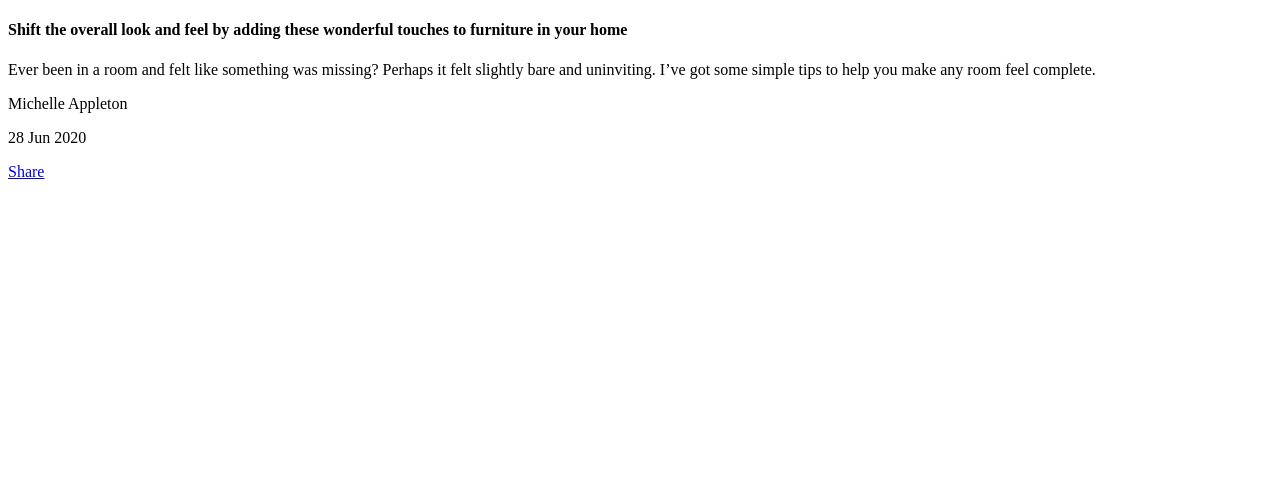
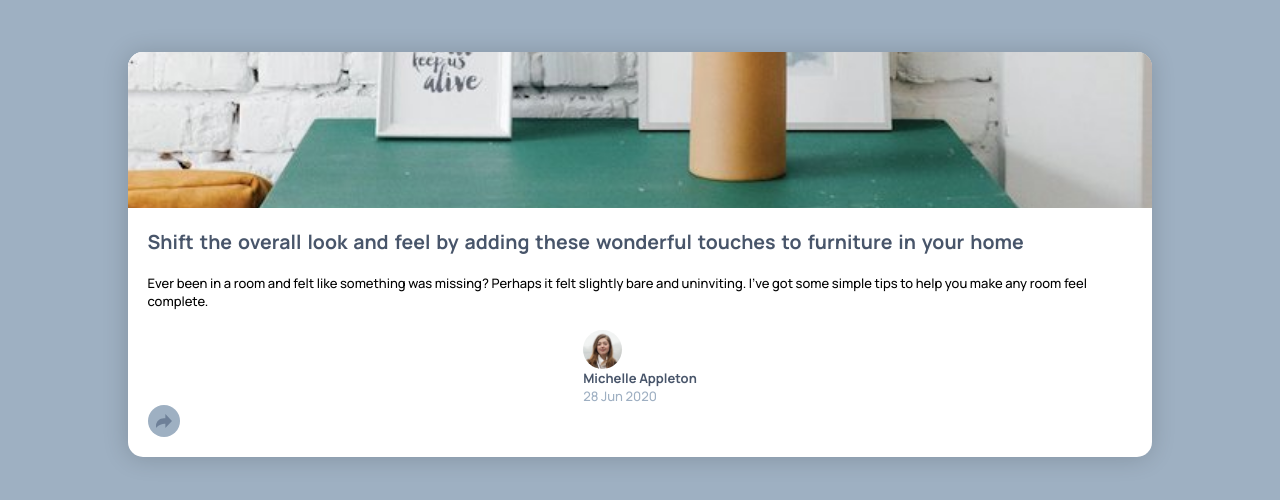
Before and after one commit to FrancineHuang/article-preview-challenge, a plain HTML site: page index.html in a window 1280 px wide. Drawn offline with Linux system fonts and the light colour scheme.

Commit message:
add: brush up the css design

```diff
--- a/index.html
+++ b/index.html
@@ -78,6 +78,6 @@
     </article>
     <!-- Article Container end -->
   </main>
-  <script src="app.js"></script>
+  <script src="index.js"></script>
 </body>
 </html>
--- a/style.css
+++ b/style.css
@@ -0,0 +1,182 @@
+@import url("https://fonts.googleapis.com/css2?family=Manrope:wght@500;700&display=swap");
+
+:root {
+    --body-font: "Manrope", sans-serif;
+    --very-dark-grayish-blue: hsl(217, 19%, 35%);
+    --desaturated-dark-blue: hsl(214, 17%, 51%);
+    --grayish-blue: hsl(212, 23%, 69%);
+    --light-grayish-blue: hsl(210, 23%, 69%);
+    --white: white;
+    --box-shadow: -1px 1px 25px 0px rgba(0, 0, 0, 0.17);
+}
+
+html {
+    font-size: 13px;
+}
+
+* {
+    margin: 0;
+    padding: 0;
+}
+
+body {
+    box-sizing: border-box;
+    font-family: var(--body-font);
+    background-color: var(--light-grayish-blue);
+}
+
+/* Article Container */
+.article-container {
+    position: relative;
+    width: 80%;
+    margin: auto;
+    margin-top: 4rem;
+    display: grid;
+    grid-template-columns: 1fr;
+    background-color: var(--white);
+    border-radius: 15px;
+    box-shadow: var(--box-shadow);
+    -webkit-box-shadow: var(--box-shadow);
+    -moz-box-shadow: var(--box-shadow);
+}
+
+/* Info Container */
+.info-container {
+    display: grid;
+    grid-template-columns: 1fr;
+    padding: 1.5rem;
+    gap: 1.5rem;
+}
+
+/* Article Img */
+.article-img {
+    background-image: url("images/drawers.jpg");
+    background-position: center;
+    background-size: cover;
+    background-repeat: no-repeat;
+    height: 12rem;
+    border-radius: 15px 15px 0 0;
+    width: 100%;
+}
+
+/* Title Section */
+.title-section{
+    color: var(--very-dark-grayish-blue);
+    font-weight: 700;
+    font-size: 1.5rem;
+    word-spacing: 2px;
+}
+
+/* Text Section */
+.text-section {
+    font-size: 1rem;
+    color: var(--grayish-blue);
+}
+
+/* Author Section */
+.author-section,
+.share-section {
+    display: flex;
+    flex-direction: row;
+    justify-content: space-evenly;
+}
+
+.author-img {
+    background-image: url("images/avatar-michelle.jpg");
+    background-size: cover;
+    background-repeat: no-repeat;
+    height: 3rem;
+    width: 3rem;
+    border-radius: 50%;
+}
+
+.author-details {
+    display: flex;
+    flex-direction: row;
+    gap: 1.2rem;
+}
+
+.author-info {
+    display: flex;
+    flex-direction: column;
+}
+
+.author-name {
+    font-weight: 700;
+    color: var(--very-dark-grayish-blue);
+}
+
+.date {
+    color: var(--grayish-blue);
+}
+
+.share-btn,
+.hidden-share-btn {
+    background-image: url("images/icon-share.svg");
+    background-position: center;
+    background-size: 50%;
+    background-repeat: no-repeat;
+    background-color: var(--light-grayish-blue);
+    height: 1.5rem;
+    width: 1.5rem;
+    border-radius: 50%;
+    padding: 0.5rem;
+    margin-right: 1.5rem;
+    cursor: pointer;
+}
+
+/* Share Section */
+.share-section {
+    display: none;
+}
+
+.share-section.shown {
+    display: flex;
+    position: absolute;
+    transform: translate(-50%, 0);
+    bottom: 0;
+    left: 50%;
+    gap: 0.9rem;
+    background-color: var(--very-dark-grayish-blue);
+    align-items: center;
+    width: 100%;
+    min-height: 16%;
+    border-radius: 0 0 15px 15px;
+}
+
+.social-icons {
+    display: flex;
+    flex-direction: row;
+    align-items: center;
+    text-align: center;
+    justify-content: center;
+    gap: 0.9rem;
+}
+
+.facebook {
+    background-image: url("images/icon-facebook.svg")
+}
+
+.twitter {
+    background-image: url("images/icon-twitter.svg")
+}
+
+.pinterest {
+    background-image: url("images/icon-pinterest.svg")
+}
+
+.facebook,
+.twitter,
+.pinterest {
+    background-size: 100%;
+    background-repeat: no-repeat;
+    height: 1.5rem;
+    width: 1.5rem;
+}
+
+.share-link {
+    text-transform: uppercase;
+    color: var(--grayish-blue);
+    letter-spacing: 3px;
+    text-decoration: none;
+}
```
